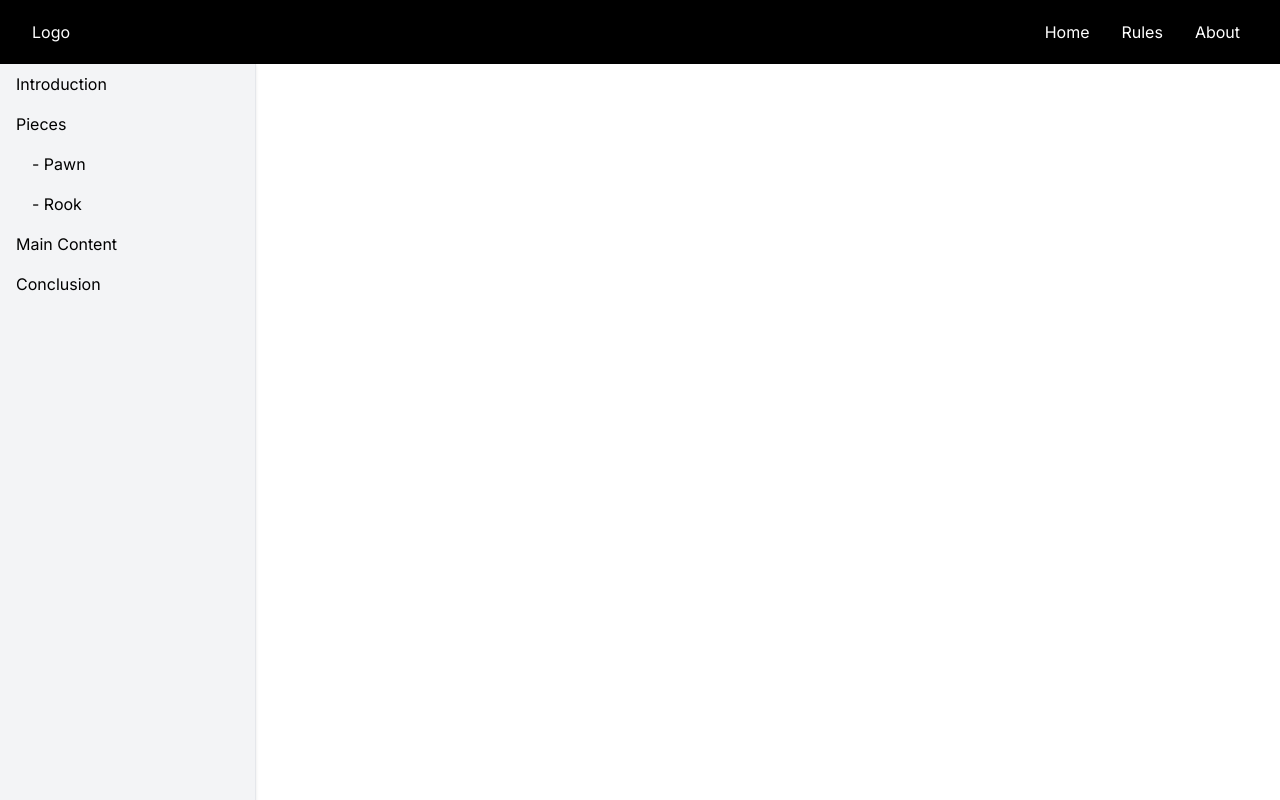
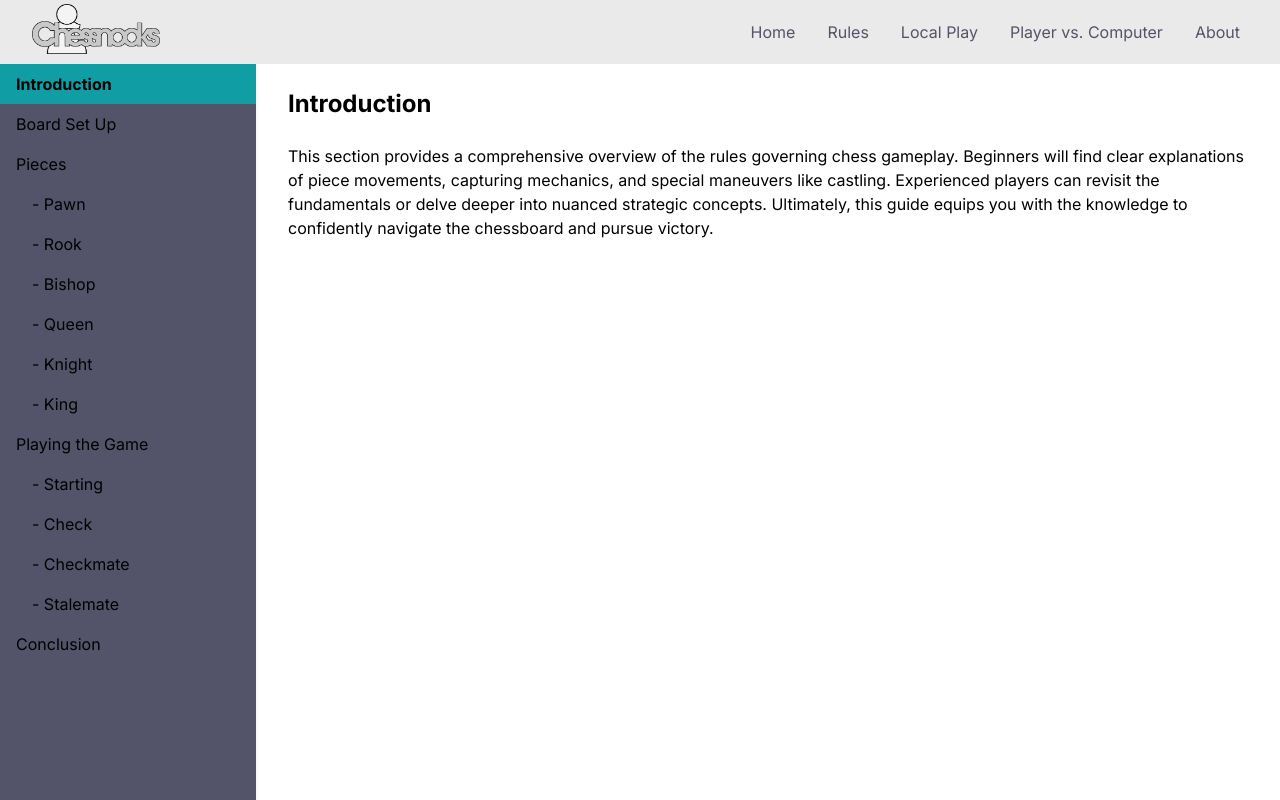
Before and after one commit to Fishnooks14/chessnooks, a Next.js app: page /rules in a window 1280 px wide. Built offline with nearby package versions, Linux system fonts and the light colour scheme.

Commit message:
styling and stuffs

```diff
--- /dev/null
+++ b/src/app/local-play/page.tsx
@@ -0,0 +1,7 @@
+import React from "react";
+
+const LocalPlay = () => {
+    return <div>Placeholder</div>;
+};
+
+export default LocalPlay;
--- a/src/app/rules/page.tsx
+++ b/src/app/rules/page.tsx
@@ -11,23 +11,70 @@ interface Section {
 const sections: Section[] = [
     {
         title: "Introduction",
-        content: `<br />Add intro para here`,
+        content: `<br />
+        This section provides a comprehensive overview of the rules governing chess gameplay. Beginners will find clear explanations of piece movements, capturing mechanics, and special maneuvers like castling. Experienced players can revisit the fundamentals or delve deeper into nuanced strategic concepts.  Ultimately, this guide equips you with the knowledge to confidently navigate the chessboard and pursue victory.
+        `,
+    },
+    {
+        title: "Board Set Up",
+        content: `<br /> Describe board set up idiot`,
     },
     {
         title: "Pieces",
-        content: `Add intro to pieces para here`,
+        content: `<h3>This section will give you a basic description of how each piece moves, captures, and is used.</h3>`,
         subsections: [
             {
                 title: "Pawn",
-                content: `<p>Pawn Info</p>`,
+                content: `<p>Pawns are the most basic and abundant piece in a chess player's arsenal. Each player starts with 8 pawns, starting just in front of their other pieces. Despite their apparent weakness, pawns serve as the backbone of a skill player's strategy and allow one to control the flow of the game.</p>
+                <p><br /> Pawns are by far the weakest piece in terms of movement, typically only being able to advance a single square straight forward each turn. However, this is not always true. If a pawn has not yet moved in a given game, it is given the option to instead move two square directly forward. Now, you may notice that these rules do not allow a pawn to move backwards in any way, meaning you hae to be cautious when pushing pawns down the board.</p>
+                <p><br /> Pawns, unlike other pieces, capture differently from how they move. A pawn can capture an enemy piece located on either of the two squares diagonally in front of the pawn.<\p>
+                <p><br /> As you might be able to tell, judging by these rules laid out, a pawn may seem completely useless once it reaches the end of the board, as there would be no more spaces for it to move to or capture on. This is where a special mechanic exclusive to pawns comes into play, promotion. When a pawn reaches the end of the board, it is promoted to a piece of the player's choice. This interaction is most commonly seen in endgames, after most other pieces have already been removed from play.</p>
+                <p><br /> @@@@@@@ EN PASSANT THING HERE</p>`,
             },
             {
                 title: "Rook",
                 content: `<p>Rook info</p>`,
             },
+            {
+                title: "Bishop",
+                content: `<p>Bishop info</p>`,
+            },
+            {
+                title: "Queen",
+                content: `<p>Queen info</p>`,
+            },
+            {
+                title: "Knight",
+                content: `<p>Knight info</p>`,
+            },
+            {
+                title: "King",
+                content: `<p>King info</p>`,
+            },
         ],
     },
-    { title: "Main Content", content: "This is the main content area." },
+    {
+        title: "Playing the Game",
+        content: `<br /> Describe board set up idiot`,
+        subsections: [
+            {
+                title: "Starting",
+                content: `<p>hi</p>`,
+            },
+            {
+                title: "Check",
+                content: `<br /> AAAAA`,
+            },
+            {
+                title: "Checkmate",
+                content: `<br /> chemated idiot`,
+            },
+            {
+                title: "Stalemate",
+                content: `<br /> staly`,
+            },
+        ],
+    },
     {
         title: "Conclusion",
         content: "Thank you for visiting!",
@@ -36,7 +83,7 @@ const sections: Section[] = [
 
 const Rules = () => {
     const [activeSection, setActiveSection] = React.useState<string | null>(
-        null
+        "Introduction"
     );
 
     const handleSectionClick = (sectionTitle: string) => {
@@ -57,12 +104,9 @@ const Rules = () => {
     const renderSection = (section: Section, level: number = 1) => (
         <div
             key={section.title}
-            id={section.title} // Add unique ID for each section
-            className={`px-4 py-2 mb-4 border rounded ${
-                level > 1 ? "border-dashed" : ""
-            }`}
+            id={section.title}
+            className={`px-4 py-2 mb-4  rounded`}
         >
-            {/* Use conditional rendering for heading tag */}
             {level === 1 && (
                 <h1 className="font-bold text-2xl">{section.title}</h1>
             )}
@@ -80,14 +124,14 @@ const Rules = () => {
     );
 
     const renderSidebar = () => (
-        <div className="fixed h-screen overflow-y-auto bg-gray-100 w-64 border-r border-gray-200 shadow">
+        <div className="fixed h-screen overflow-y-auto bg-render_gray w-64 shadow">
             {sections.map((section) => (
                 <>
                     <button
                         key={section.title}
-                        className={`text-left block w-full py-2 px-4 hover:bg-gray-200 ${
+                        className={`text-left block w-full py-2 px-4 hover:bg-logo_gray ${
                             activeSection === section.title
-                                ? "bg-gray-300 font-bold"
+                                ? "bg-dcyan font-bold hover:bg-dcyan"
                                 : ""
                         }`}
                         onClick={() => {
@@ -107,7 +151,7 @@ const Rules = () => {
                             }`}
                             onClick={() => {
                                 handleSectionClick(section.title); // Update active section
-                                scrollToSection(section.title); // Scroll to the parent section
+                                scrollToSection(subsection.title); // Scroll to the parent section
                             }}
                         >
                             - {subsection.title}
@@ -119,7 +163,7 @@ const Rules = () => {
     );
 
     const renderContent = () => (
-        <div className="ml-64 px-4 py-4">
+        <div className="ml-64 px-4 py-4 bg-white">
             {sections.map((section) =>
                 activeSection === section.title ? renderSection(section) : null
             )}
--- /dev/null
+++ b/src/app/vs-computer/page.tsx
@@ -0,0 +1,7 @@
+import React from "react";
+
+const VsComputer = () => {
+    return <div>VsComputer</div>;
+};
+
+export default VsComputer;
--- a/src/components/ChessBoard.tsx
+++ b/src/components/ChessBoard.tsx
@@ -73,7 +73,7 @@ const ChessBoard: React.FC = () => {
             (meshes) => {
                 meshes[0].rotation.y = Math.PI / 2;
                 meshes[0].rotation.x = -Math.PI / 2;
-                meshes[0].scaling = new BABYLON.Vector3(0.217, 0.217, 0.217);
+                meshes[0].scaling = new BABYLON.Vector3(-0.217, 0.217, 0.217);
             }
         );
 
--- a/src/components/NavigationBar.tsx
+++ b/src/components/NavigationBar.tsx
@@ -2,13 +2,19 @@ import React from "react";
 
 const NavBar = () => {
     return (
-        <div className="bg-black fixed w-full z-10 top-0">
+        <div className="bg-logo_gray fixed w-full z-10 top-0">
             <div className="max-w-7xl mx-auto px-4 sm:px-6 lg:px-8">
                 <div className="flex items-center justify-between h-16">
                     <div className="flex items-center">
                         <div className="flex-shrink-0">
-                            <a href="/" className="text-white">
-                                Logo
+                            <a href="/" className="text-render_gray">
+                                <div className="pt-5 w-32 h-24">
+                                    <img
+                                        src="/assets/images/logo2.png"
+                                        alt="logo"
+                                        className="object-scale-down"
+                                    />
+                                </div>
                             </a>
                         </div>
                     </div>
@@ -16,21 +22,35 @@ const NavBar = () => {
                         <div className="ml-4 flex items-center space-x-4">
                             <a
                                 href="/"
-                                className="text-white hover:bg-white hover:text-black rounded-lg p-2"
+                                className="text-render_gray hover:bg-dcyan hover:text-black rounded-lg p-2"
                             >
                                 Home
                             </a>
 
                             <a
                                 href="/rules"
-                                className="text-white hover:bg-white hover:text-black rounded-lg p-2"
+                                className="text-render_gray hover:bg-dcyan hover:text-black rounded-lg p-2"
                             >
                                 Rules
                             </a>
 
                             <a
+                                href="/local-play"
+                                className="text-render_gray hover:bg-dcyan hover:text-black rounded-lg p-2"
+                            >
+                                Local Play
+                            </a>
+
+                            <a
+                                href="/vs-computer"
+                                className="text-render_gray hover:bg-dcyan hover:text-black rounded-lg p-2"
+                            >
+                                Player vs. Computer
+                            </a>
+
+                            <a
                                 href="/about"
-                                className="text-white hover:bg-white hover:text-black rounded-lg p-2"
+                                className="text-render_gray hover:bg-dcyan hover:text-black rounded-lg p-2"
                             >
                                 About
                             </a>
--- a/tailwind.config.ts
+++ b/tailwind.config.ts
@@ -13,6 +13,13 @@ const config: Config = {
         "gradient-conic":
           "conic-gradient(from 180deg at 50% 50%, var(--tw-gradient-stops))",
       },
+      colors: {
+        'render_gray': '#535469',
+        'render_gray_light': '#757694',
+        'logo_gray': '#EAEAEA',
+        'copper': '#B87D4B',
+        'dcyan': '#119DA4',
+      },
     },
   },
   plugins: [],
```
Also changed, not shown: src/app/page.tsx (+46 -4 lines), src/components/LogoCard.tsx (+26 -3 lines), learn.txt (deleted), public/assets/images/logo.png (added), public/assets/images/logo2.png (added), src/components/BottomBar.tsx (added).
